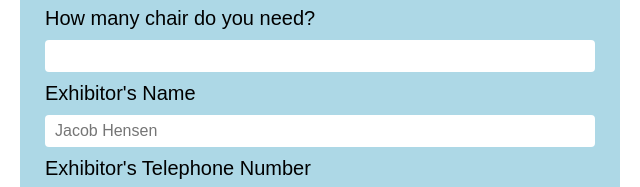
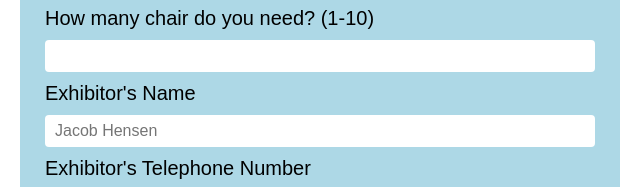
Before and after one commit to ChanathipK/2110507-ChanathipKulsirilak-Assignment, a plain HTML site: page public/signup.html in a window 1280 px wide. Shown: the part 422-609 px from the top of the page, 320-960 px from the left. Drawn offline with Linux system fonts and the light colour scheme.

Commit message:
asgmt02 add register.js and link and also give user prompt about number of chair

```diff
--- a/public/signup.html
+++ b/public/signup.html
@@ -33,7 +33,7 @@
                     <input type="radio" name="is-need-chair" id="no" class=""><label for="no" class="bg-white pd-l-md pd-r-md display-inline-block fixed-width-xs tl-rd-md tr-rd-md bl-rd-md br-rd-md text-align-center">No</label><br>
                 </div>
                 <div class="number-of-chair input-field">
-                    <label for="number-of-chair-input">How many chair do you need?</label>
+                    <label for="number-of-chair-input">How many chair do you need? (1-10)</label>
                     <input type="number" id="number-of-chair-input" class="bd-rd-sm">
                 </div>
                 <div class="contact-name input-field">
@@ -48,5 +48,7 @@
             </form>
         </div>
     </div>
+
+    <script src="../scripts/register.js"></script>
 </body>
 </html>
```
Also changed, not shown: scripts/register.js (added).
